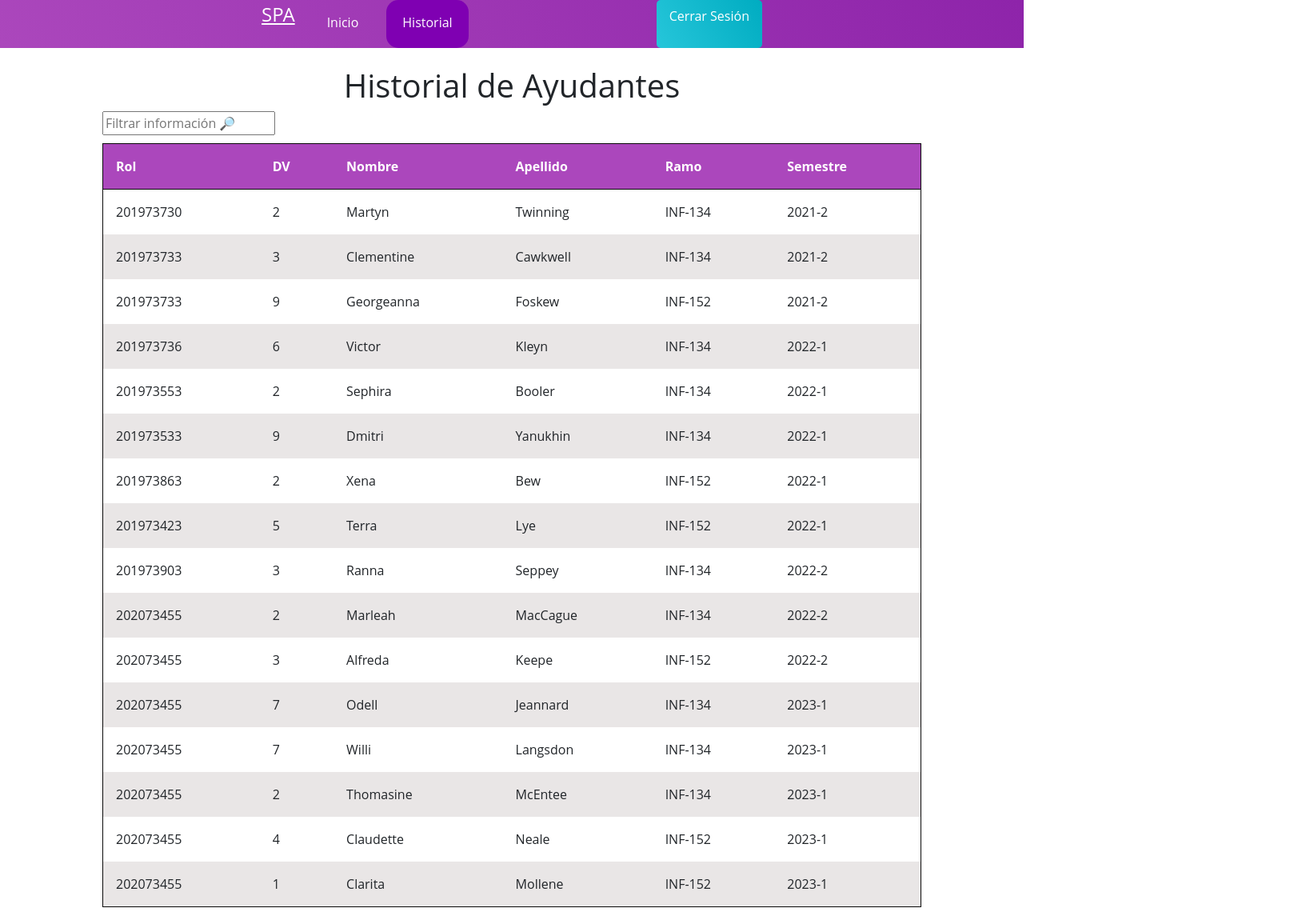
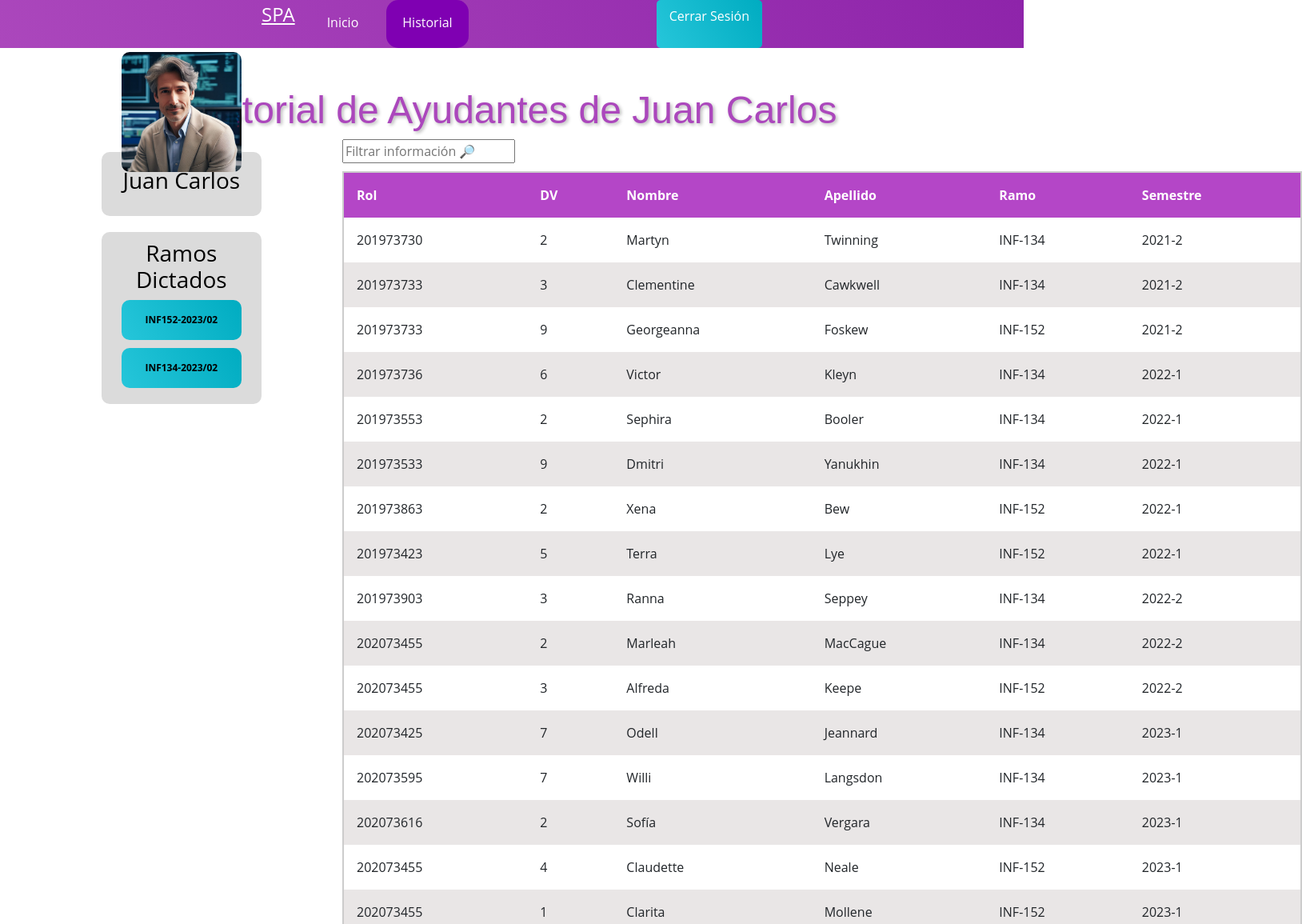
Before and after one commit to Waffle631/Proyecto_DIU, a React (Vite) app: page /History in a window 1280 px wide. Shown: the top 1155 px of the page at 80% size, 1628 px wide, since content can reach past the window. Built offline with nearby package versions, Linux system fonts and the light colour scheme; the HTML template or start-up script is replaced by a standard one.

Commit message:
arreglos historial

```diff
--- a/src/MOCK_DATA.json
+++ b/src/MOCK_DATA.json
@@ -88,7 +88,7 @@
         "semestre": "2022-2"
     },
     {
-        "id": 202073455,
+        "id": 202073425,
         "dv": 7,
         "first_name": "Odell",
         "last_name": "Jeannard",
@@ -96,7 +96,7 @@
         "semestre": "2023-1"
     },
     {
-        "id": 202073455,
+        "id": 202073595,
         "dv": 7,
         "first_name": "Willi",
         "last_name": "Langsdon",
@@ -104,10 +104,10 @@
         "semestre": "2023-1"
     },
     {
-        "id": 202073455,
+        "id": 202073616,
         "dv": 2,
-        "first_name": "Thomasine",
-        "last_name": "McEntee",
+        "first_name": "Sofía",
+        "last_name": "Vergara",
         "ramo": "INF-134",
         "semestre": "2023-1"
     },
--- a/src/pages/INF134P.jsx
+++ b/src/pages/INF134P.jsx
@@ -4,6 +4,7 @@ import NavBar from '../components/nav_bar'
 // import INF152 from '../components/INF152'
 import INF134 from '../components/INF134'
 import Menu_teacher from '../components/menu_teacher'
+import '../stylesheets/table.css'
 
 export const INF134P = () => {
   return (
--- a/src/pages/historialayd.jsx
+++ b/src/pages/historialayd.jsx
@@ -3,6 +3,7 @@ import { Button } from 'react-bootstrap'
 import { Link } from 'react-router-dom';
 import SimpleTable from "../components/SimpleTable"
 import NavBar from '../components/nav_bar'
+import Menu_teacher from '../components/menu_teacher'
 import '../stylesheets/table.css'
 
 export const HistorialPage = () => {
@@ -10,12 +11,15 @@ export const HistorialPage = () => {
         <div>
             <NavBar />
             <div className='contenedorHistorial'>
-                <h1>Historial de Ayudantes</h1>
-                <SimpleTable/>
+                <h1>Historial de Ayudantes de Juan Carlos</h1>
+                <div className="contenedorFlex">
+                    <Menu_teacher />
+                    <SimpleTable/>
+
+                </div>
             </div>
         </div>
-
-    )
+    );
 }
 
-export default HistorialPage
+export default HistorialPage;
--- a/src/stylesheets/table.css
+++ b/src/stylesheets/table.css
@@ -3,14 +3,13 @@
 table {
     border-spacing: 0;
     width: 100%;
-    border: 1px solid #0a0a0a;
-    border-radius: 10px;
+    border-radius: 50%;
+    border: 2px solid #ccc;
 }
 
 thead, tfoot {
     color: white;
-    background: #ab47bc;
-    border: 1px solid #0a0a0a;
+    background: #b446c7;
     border-radius: 10px 10px 0 0;
 }
 
@@ -31,5 +30,19 @@ tbody tr:nth-child(even) {
   }
 
 .contenedorHistorial{
-    margin-top: 5%;
+    margin-top: 7.5%;
 }
+
+.contenedorHistorial h1 {
+    font-size: 3em;
+    font-family: 'Arial', sans-serif;
+    color: #AB47BC;
+    text-align: center;
+    text-shadow: 2px 2px 4px rgba(0, 0, 0, 0.3);
+  }
+
+.contenedorFlex {
+    display: flex;
+    justify-content: space-between; /* Espacio entre los elementos */
+    align-items: center; /* Alinea los elementos verticalmente */
+  }
```
